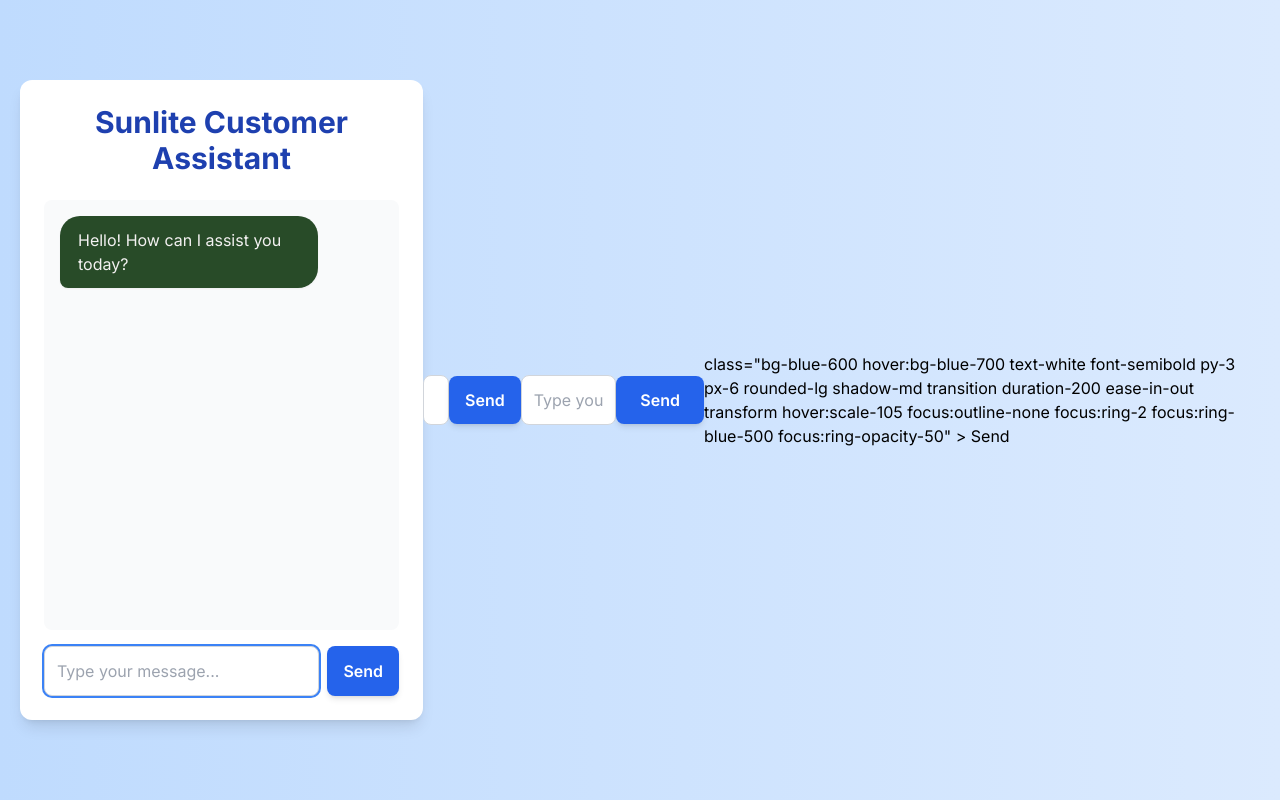
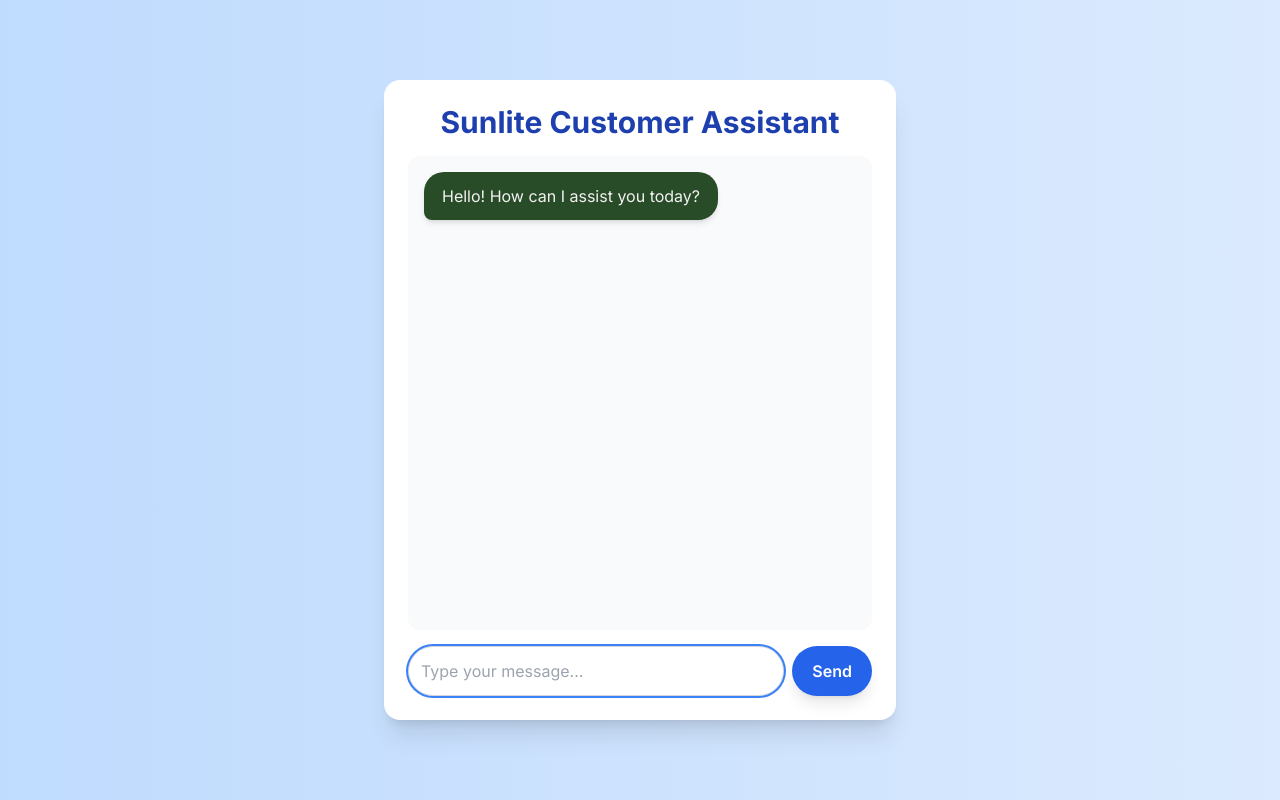
Before and after one commit to elbewhy/AI-Customer-Assistant-Chatbot, a Flask app: page / in a window 1280 px wide. Run offline with Flask 2, Linux system fonts and the light colour scheme; some libraries are stand-ins or nearby versions.

Commit message:
Refactor index.html for improved layout and title
Updated the title and improved the layout of the chat interface.

```diff
--- a/templates/index.html
+++ b/templates/index.html
@@ -3,7 +3,7 @@
 <head>
   <meta charset="UTF-8" />
   <meta name="viewport" content="width=device-width, initial-scale=1.0" />
-    <title>Customer Assistant Agent</title>
+  <title>Sunlite Customer Assistant</title>
 
   <!-- Tailwind CSS CDN -->
   <script src="https://cdn.tailwindcss.com"></script>
@@ -11,42 +11,41 @@
   <!-- Google Fonts -->
   <link href="https://fonts.googleapis.com/css2?family=Inter:wght@400;600;700&display=swap" rel="stylesheet">
 
-    <!-- External CSS -->
+  <!-- Custom CSS -->
   <link rel="stylesheet" href="{{ url_for('static', filename='css/style.css') }}">
 </head>
 
-<body class="flex items-center justify-center min-h-screen p-5 bg-gradient-to-r from-blue-200 to-blue-100">
+<body class="flex items-center justify-center min-h-screen p-4 bg-gradient-to-r from-blue-200 to-blue-100">
 
-    <div class="bg-white rounded-xl shadow-lg p-6 w-full max-w-lg flex flex-col h-[80vh]">
+  <div class="bg-white rounded-2xl shadow-xl p-6 w-full max-w-lg flex flex-col h-[80vh]">
 
-        <h1 class="text-3xl font-bold text-center text-blue-800 mb-6">
+    <!-- Title -->
+    <h1 class="text-3xl font-bold text-center text-blue-800 mb-4">
       Sunlite Customer Assistant
     </h1>
 
     <!-- Chat History -->
-        <div id="chat-history"
-            class="chat-container flex-grow p-4 bg-gray-50 rounded-lg mb-4 flex flex-col space-y-3">
-
-            <div class="message-bubble ai-message self-start shadow-sm">
+    <div id="chat-history" class="chat-container flex-grow p-4 bg-gray-50 rounded-xl mb-4 flex flex-col space-y-3">
+      <div class="message-bubble ai-message shadow-md self-start">
         Hello! How can I assist you today?
       </div>
     </div>
 
-        <!-- Message Input Area (Responsive) -->
+    <!-- Input Area -->
     <div class="flex w-full gap-2">
       <input
         type="text"
         id="user-input"
         placeholder="Type your message..."
-                class="flex-1 min-w-0 p-3 border border-gray-300 rounded-lg
+        class="flex-1 min-w-0 p-3 border border-gray-300 rounded-full
                focus:outline-none focus:ring-2 focus:ring-blue-500 transition duration-200"
         onkeypress="handleKeyPress(event)"
       />
       <button
         id="send-button"
         onclick="sendMessage()"
-                class="flex-none bg-blue-600 hover:bg-blue-700 text-white font-semibold py-3 px-4
-                       rounded-lg shadow-md transition duration-200 ease-in-out
+        class="flex-none bg-blue-600 hover:bg-blue-700 text-white font-semibold py-3 px-5
+               rounded-full shadow-lg transition duration-200 ease-in-out
                hover:scale-105 focus:outline-none focus:ring-2 focus:ring-blue-500"
       >
         Send
@@ -58,66 +57,14 @@
   <!-- JS -->
   <script src="{{ url_for('static', filename='js/script.js') }}"></script>
 
-</body>
-</html>
-            <input
-                type="text"
-                id="user-input"
-                placeholder="Type your message..."
-                class="flex-1 min-w-0 p-3 border border-gray-300 rounded-lg
-                       focus:outline-none focus:ring-2 focus:ring-blue-500 transition duration-200"
-                onkeypress="handleKeyPress(event)"
-            />
-            <button
-                id="send-button"
-                onclick="sendMessage()"
-                class="flex-none bg-blue-600 hover:bg-blue-700 text-white font-semibold py-3 px-4
-                       rounded-lg shadow-md transition duration-200 ease-in-out
-                       hover:scale-105 focus:outline-none focus:ring-2 focus:ring-blue-500"
-            >
-                Send
-            </button>
-        </div>
-
-    </div>
-
-    <!-- JS -->
-    <script src="{{ url_for('static', filename='js/script.js') }}"></script>
+  <!-- Auto-scroll to bottom on new messages -->
+  <script>
+    const chatHistory = document.getElementById('chat-history');
+    const observer = new MutationObserver(() => {
+      chatHistory.scrollTop = chatHistory.scrollHeight;
+    });
+    observer.observe(chatHistory, { childList: true });
+  </script>
 
 </body>
 </html>
-            <input
-                type="text"
-                id="user-input"
-                placeholder="Type your message..."
-                class="flex-grow min-w-0 p-3 border border-gray-300 rounded-lg
-                       focus:outline-none focus:ring-2 focus:ring-blue-500 transition duration-200"
-                onkeypress="handleKeyPress(event)"
-            />
-
-            <button
-                id="send-button"
-                onclick="sendMessage()"
-                class="bg-blue-600 hover:bg-blue-700 text-white font-semibold py-3 px-6
-                       rounded-lg shadow-md transition duration-200 ease-in-out
-                       hover:scale-105 focus:outline-none focus:ring-2 focus:ring-blue-500">
-                Send
-            </button>
-        </div>
-
-    </div>
-
-    <!-- JS -->
-    <script src="{{ url_for('static', filename='js/script.js') }}"></script>
-
-</body>
-</html>
-                class="bg-blue-600 hover:bg-blue-700 text-white font-semibold py-3 px-6 rounded-lg shadow-md transition duration-200 ease-in-out transform hover:scale-105 focus:outline-none focus:ring-2 focus:ring-blue-500 focus:ring-opacity-50"
-            >
-                Send
-            </button>
-        </div>
-    </div>
-    <script src="{{ url_for('static', filename='js/script.js') }}"></script>
-</body>
-</html>
```
Lines whose indentation alone changed are shown as unchanged.
